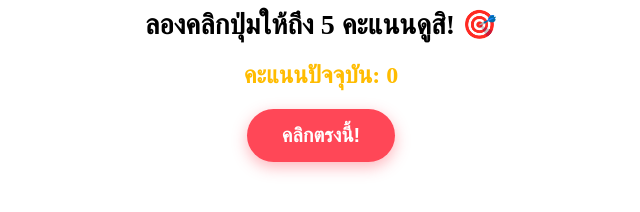
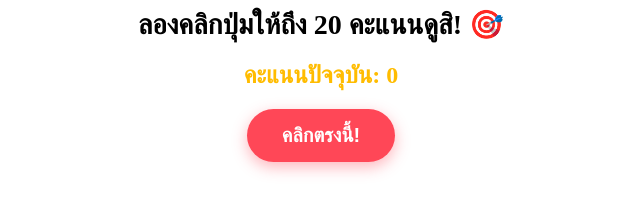
Before and after one commit to vival1331-wq/mygame, a plain HTML site: page index.html in a window 1280 px wide. Shown: the whole page, without its empty margins (319-959 px from the left). Drawn offline with Linux system fonts and the light colour scheme.

Commit message:
Update index.html

```diff
--- a/index.html
+++ b/index.html
@@ -117,7 +117,7 @@
 <body>
 
     <div id="game-container">
-        <h1>ลองคลิกปุ่มให้ถึง 5 คะแนนดูสิ! 🎯</h1>
+        <h1>ลองคลิกปุ่มให้ถึง 20 คะแนนดูสิ! 🎯</h1>
         <h2 id="score-text">คะแนนปัจจุบัน: 0</h2>
         <button id="click-btn">คลิกตรงนี้!</button>
     </div>
```
